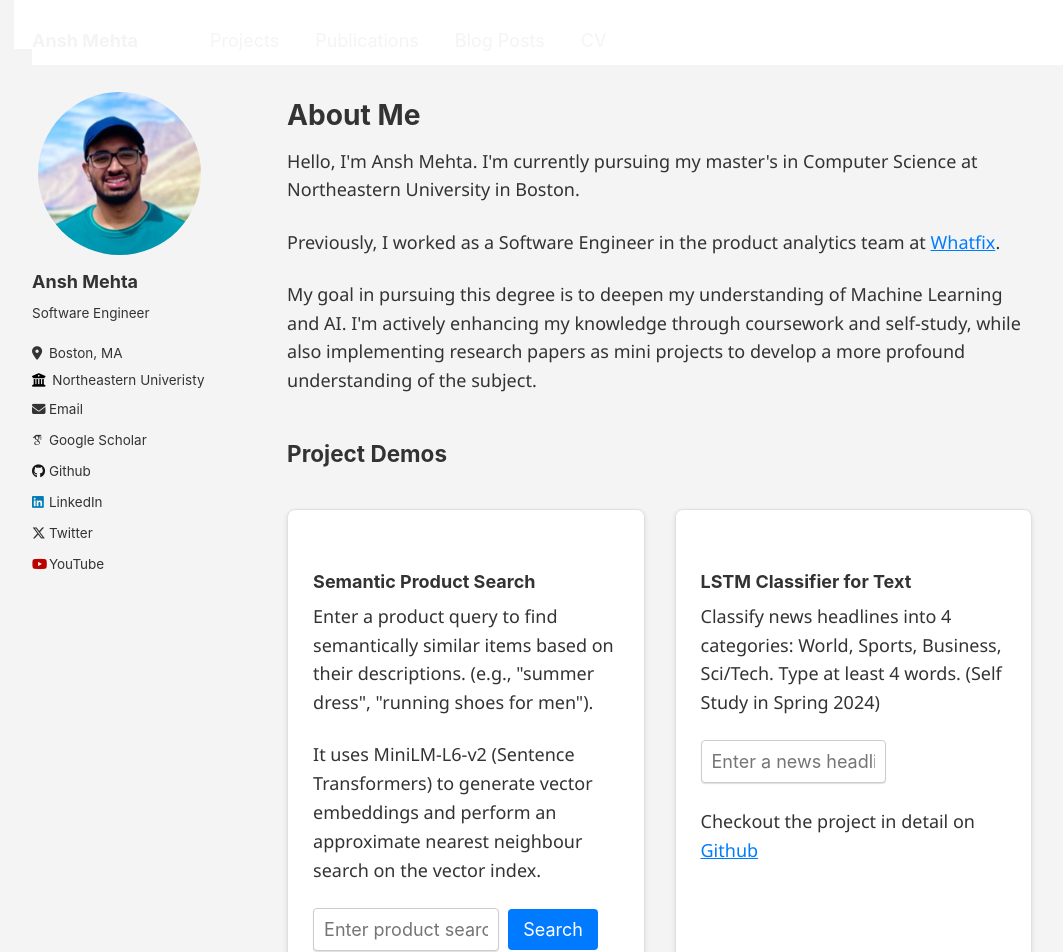
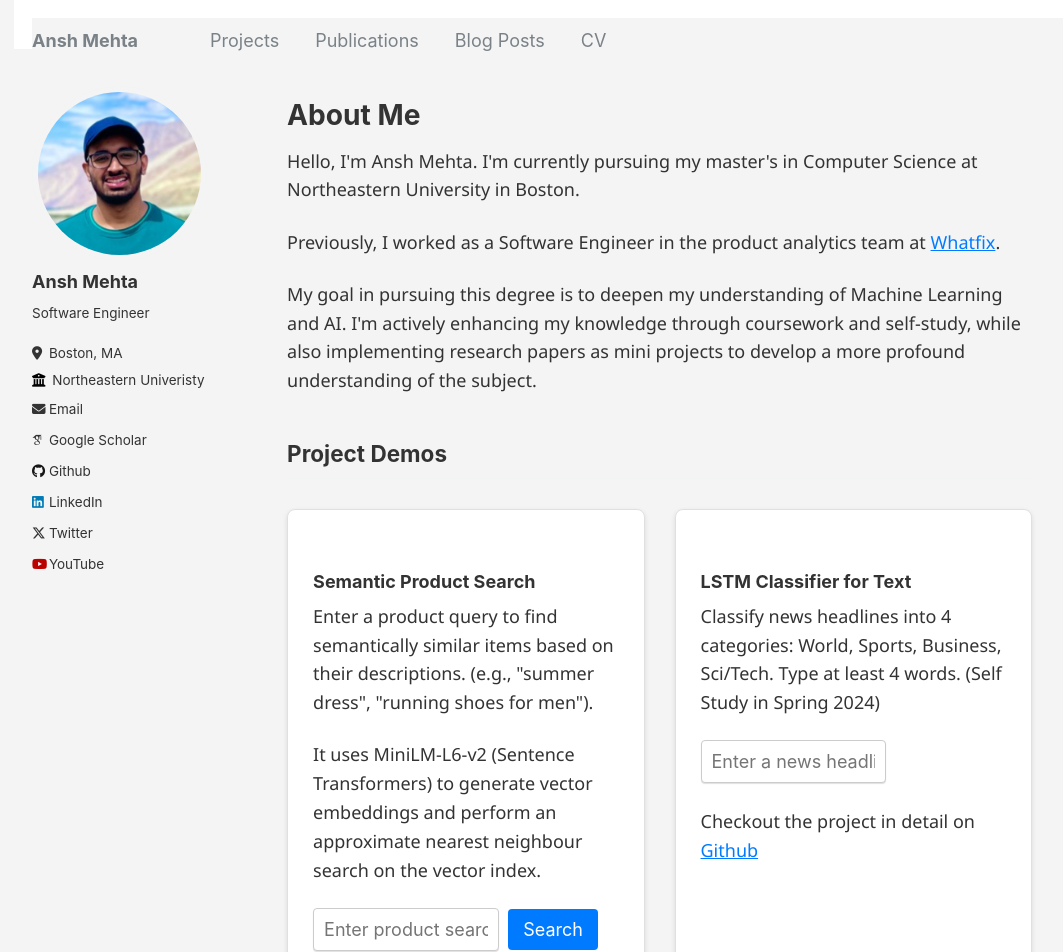
Before and after one commit to anshmehtamm/anshmehtamm.github.io, a Jekyll site: the page built from _pages/about.html, in a window 1280 px wide and 1400 px high. Shown: the top 952 px of the window, without its empty margins (6-1069 px from the left). Built offline with Jekyll 4.4.1, drawn with Linux system fonts in a browser that asks for light colours; some web fonts are replaced.

Commit message:
change color

```diff
--- a/_sass/_variables.scss
+++ b/_sass/_variables.scss
@@ -56,13 +56,13 @@
 $lighter-gray               : mix(#fff, $gray, 90%);
 
 $body-color                 : #fff;
-$background-color           : #fff;
+$background-color           : #f4f4f4;
 $code-background-color      : #fafafa;
 $code-background-color-dark : $light-gray;
 $text-color                 : $dark-gray;
 $border-color               : $lighter-gray;
 
-$primary-color              : #f4f4f4;
+$primary-color              : #7a8288;
 $success-color              : #62c462;
 $warning-color              : #f89406;
 $danger-color               : #ee5f5b;
```
